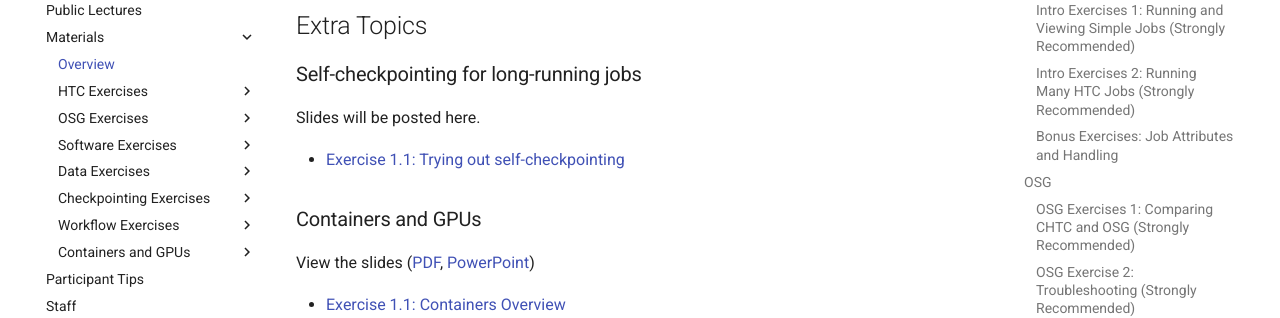
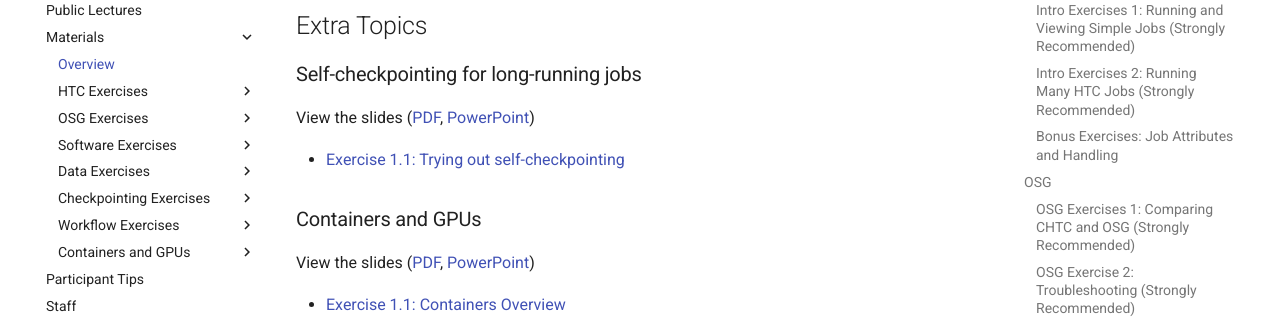
Before and after one commit to osg-htc/virtual-school-2021, an MkDocs documentation site: the page built from docs/materials/index.md, in a window 1280 px wide and 900 px high, scrolled down 3054 px. Shown: the part 152-470 px from the top of the window. Built offline with MkDocs 1.6.1 and Material for MkDocs 9.7.7, drawn with Linux system fonts in a browser that asks for light colours.

Commit message:
Files and final edits for self-checkpointing

```diff
--- a/docs/materials/index.md
+++ b/docs/materials/index.md
@@ -126,7 +126,9 @@ View the slides
 
 ### Self-checkpointing for long-running jobs
 
-Slides will be posted here.
+View the slides
+([PDF](checkpoint/files/osgvs21-day6-checkpointing.pdf),
+[PowerPoint](checkpoint/files/osgvs21-day6-checkpointing.pptx))
 
 - [Exercise 1.1: Trying out self-checkpointing](checkpoint/part1-ex1-checkpointing.md)
 
```
Also changed, not shown: docs/materials/checkpoint/part1-ex1-checkpointing.md (+2 -0 lines), 2 other files.
